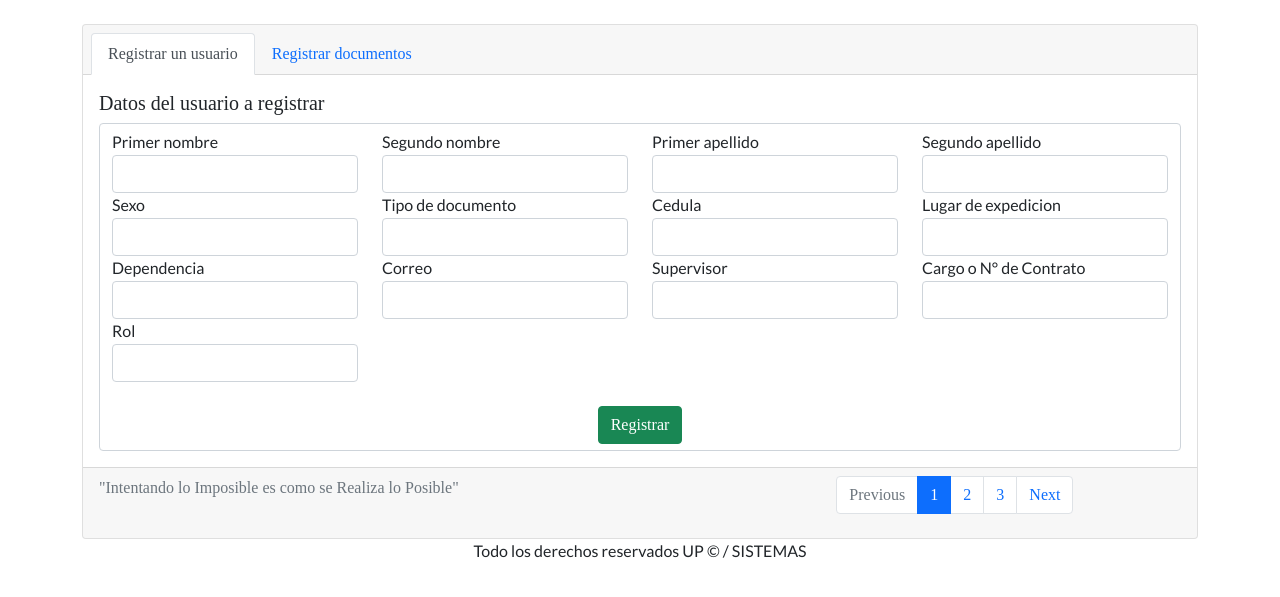
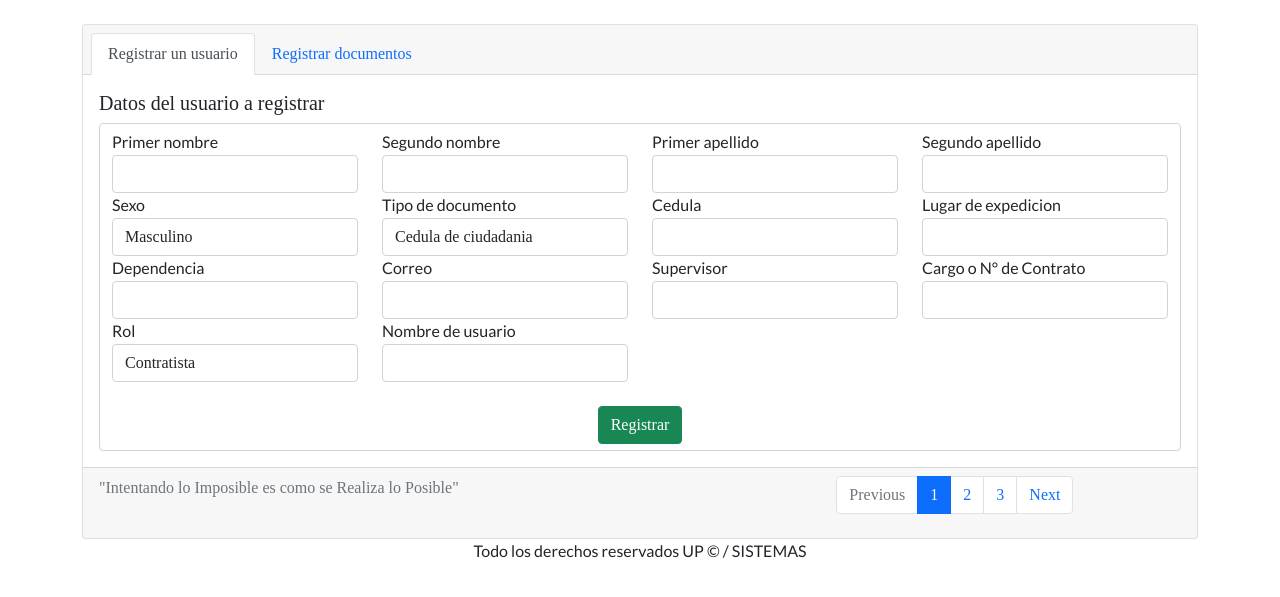
Before and after one commit to dannyaguilargil/cuentas, a Django app: page /usuarios/crear in a window 1280 px wide. Shown: the part 64-661 px from the top of the page. Run offline with Django 4.2, Linux system fonts and the light colour scheme; some libraries are stand-ins or nearby versions; some web fonts are replaced.

Commit message:
correciones frontend

```diff
--- a/gestion_usuarios/templates/form.html
+++ b/gestion_usuarios/templates/form.html
@@ -24,12 +24,20 @@
     <div class="row">
         <div class="col">
             <label for="sexo">Sexo</label>
-            <input type="text" name="sexo" id="sexo" class="form-control">
+            <select name="sexo" id="sexo" class="emerge form-control">
+                <option value="M" class="emerge" selected>Masculino</option>
+                <option value="F" class="emerge">Femenino</option>
+              </select>
         </div>
 
         <div class="col">
             <label for="tipodocumento">Tipo de documento</label>
-            <input type="text" name="tipodocumento" id="tipodocumento" class="form-control">
+            <select name="tipodocumento" id="tipodocumento" class="emerge form-control">
+                <option value="CC" class="emerge" selected>Cedula de ciudadania</option>
+                <option value="CE" class="emerge">Cedula de extranjeria</option>
+                <option value="PASAPORTE" class="emerge">Pasaporte</option>
+                <option value="RESIDENCIA" class="emerge">Residencia</option>
+              </select>
         </div>
 
         <div class="col">
@@ -47,7 +55,8 @@
     <div class="row">
         <div class="col">
             <label for="dependencia">Dependencia</label>
-            <input type="text" name="dependencia" id="dependencia" class="form-control">
+            <input type="text" name="lugarexpedicion" id="lugarexpedicion" class="form-control">
+
         </div>
 
         <div class="col">
@@ -68,12 +77,19 @@
 
     <div class="row">
         <div class="col">
-            <label for="">Rol</label>
-            <input type="text" name="" id="" class="form-control"> <!-- CAMBIAR POR UN SELECT-->
+            <label for="rol">Rol</label>
+            <select name="rol" id="rol" class="emerge form-control">
+                <option value="Contratista" class="emerge" selected>Contratista</option>
+                <option value="Supervisor" class="emerge">Supervisor</option>
+                <option value="Gescon" class="emerge">Gescon</option>
+                <option value="Presupuesto" class="emerge">Presupuesto</option>
+                <option value="Tesoreria" class="emerge">Tesoreria</option>
+              </select>
         </div>
         <div class="col">
-
-        </div>
+            <label for="nombreusuario">Nombre de usuario</label>
+            <input type="text" name="nombreusuario" id="nombreusuario" class="form-control">
+            </div>
         <div class="col">
 
         </div>
--- /dev/null
+++ b/sistemas_cuentas/static/js/supervisores.js
@@ -0,0 +1 @@
+// aqui va el script de autocompletar los supervisores
```
